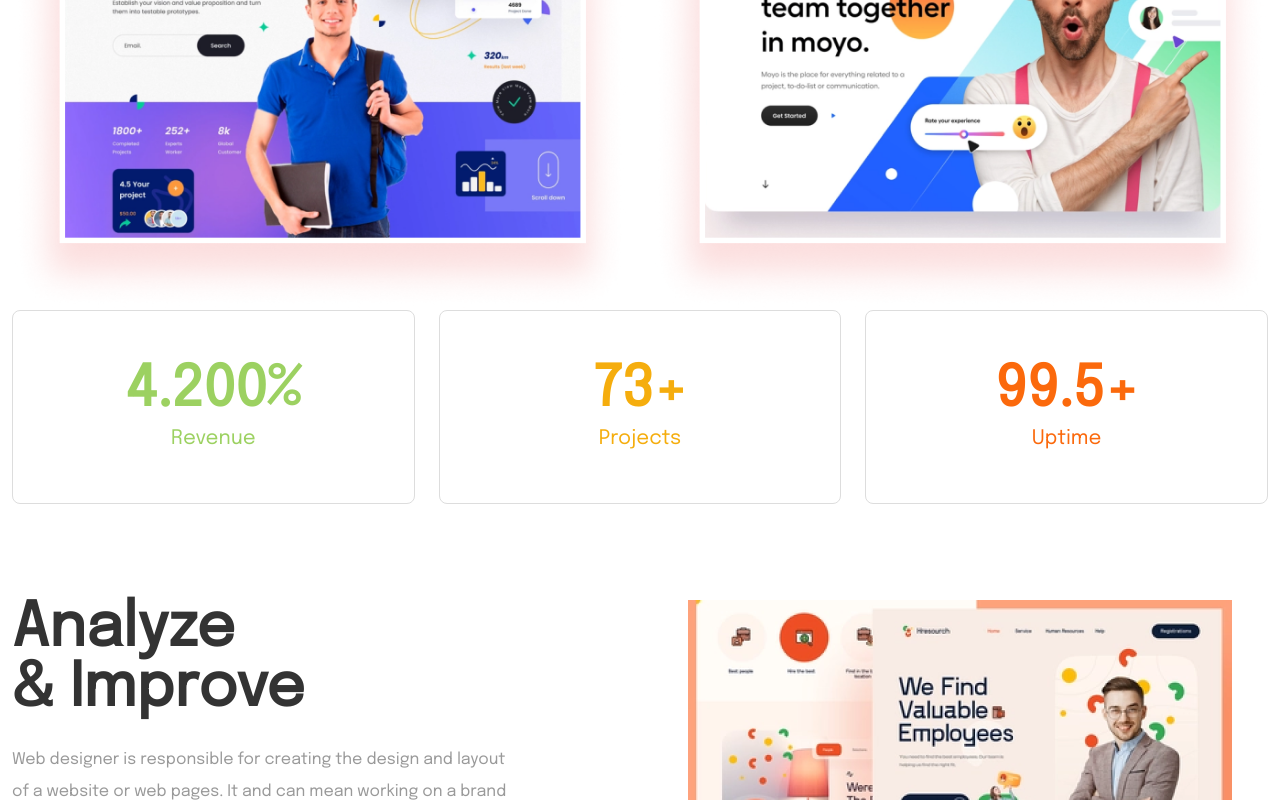
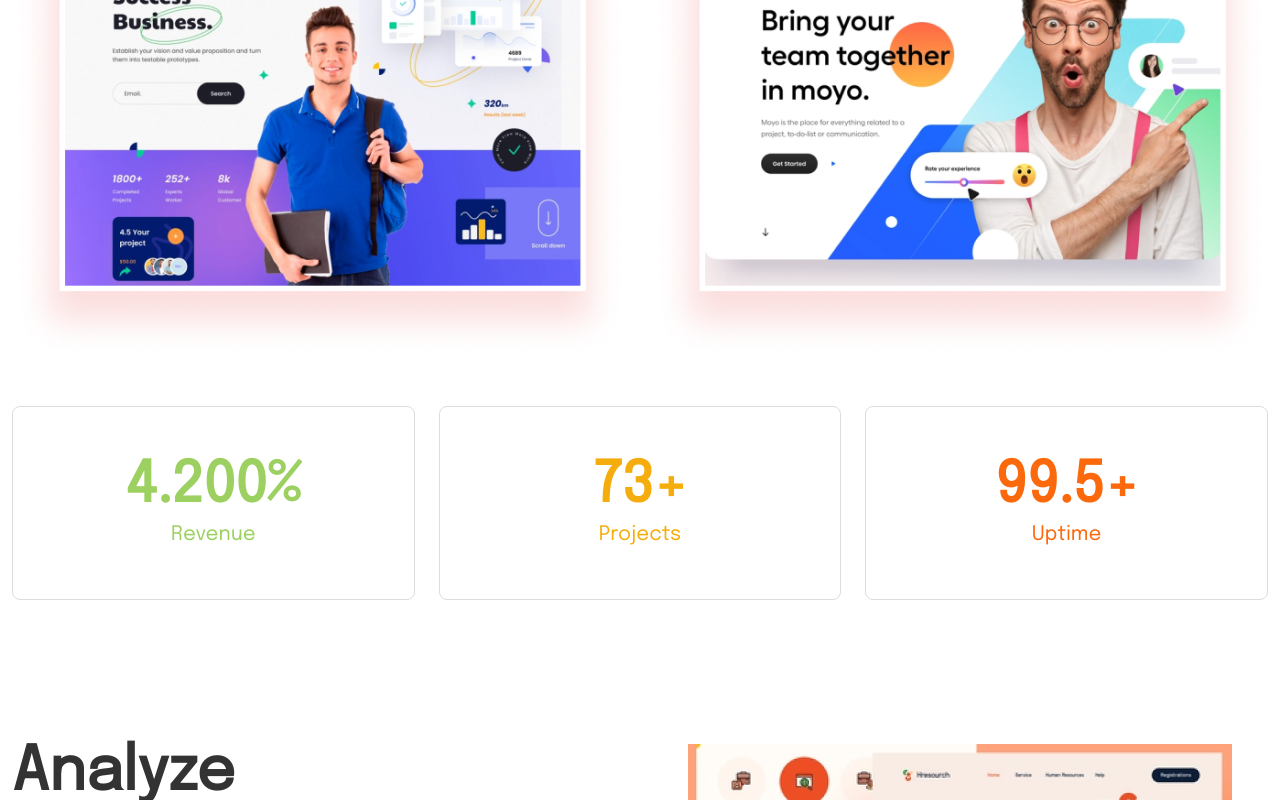
Before and after one commit to leojune12/hardwell-landing-page, a Nuxt app: page / in a window 1280 px wide. Shown: the part 2966-3766 px from the top of the page. Built offline with nearby package versions, Linux system fonts and the light colour scheme.

Commit message:
Add padding

```diff
--- a/components/Work.vue
+++ b/components/Work.vue
@@ -1,5 +1,5 @@
 <template>
-    <div class="work-section">
+    <div class="work-section py-0 py-md-5">
         <div class="container-xxl py-5 header">
             <div class="primary-text text-4xl text-md-5xl text-lg-6xl mb-4">
                 Discover Our Work
@@ -37,7 +37,7 @@
                     <img src="/images/work-2.png" alt="" class="img-fluid">
                 </div>
             </div>
-            <div class="row categories gy-4">
+            <div class="row categories gy-4 pt-5">
                 <div class="col-md-4">
                     <div class="category-card p-5">
                         <div class="revenue-value">
```
